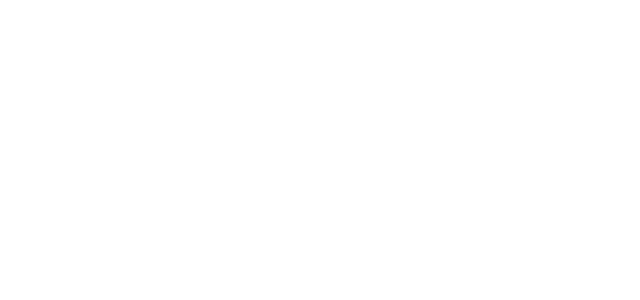
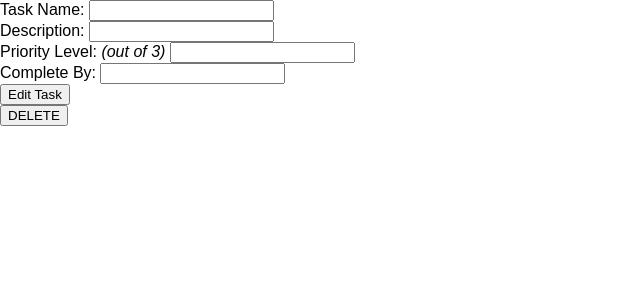
Before and after one commit to danremel/day-plan1, a React (Create React App) app in the folder client/: page /days/1/tasks/1/edit in a window 1280 px wide. Shown: the top 300 px of the page, without its empty margins (0-640 px from the left). Built offline with nearby package versions, Linux system fonts and the light colour scheme; no server answers.

Commit message:
Can now edit and delete tasks. Yesssss.

```diff
--- a/client/src/App.js
+++ b/client/src/App.js
@@ -4,6 +4,7 @@
 import Day from './components/Day';
 import EditDay from './components/EditDay';
 import Task from './components/Task';
+import EditTask from './components/EditTask';
 class App extends Component {
   render() {
     return (
@@ -13,6 +14,7 @@
           <Route exact path="/days/:id" component={Day}/>
           <Route exact path="/days/:id/edit" component={EditDay}/>
           <Route exact path="/days/:dayId/tasks/:id" component={Task}/>
+          <Route exact path="/days/:dayId/tasks/:id/edit" component={EditTask}/>
         </div>
       </Router>
     );
--- a/client/src/components/EditDay.jsx
+++ b/client/src/components/EditDay.jsx
@@ -69,7 +69,6 @@
               <input onChange={this._handleChange}
                 type="text"
                 name="name"
-                placeholder={this._fetchDay}
                 value={this.state.day.name} />
             </div>
             <div>
@@ -77,7 +76,6 @@
               <input onChange={this._handleChange}
                 type="text"
                 name="date"
-                placeholder={this.state.day.name}
                 value={this.state.day.date} />
             </div>
             <button onClick={this._editDay}>Edit Day</button>
--- /dev/null
+++ b/client/src/components/EditTask.jsx
@@ -0,0 +1,125 @@
+import React, { Component } from 'react';
+import axios from 'axios';
+import { Redirect } from 'react-router-dom';
+
+class EditTask extends Component {
+  constructor(){
+    super();
+    this.state = {
+      task: {
+        name: '',
+        description: '',
+        priority_level: undefined,
+        completion_time: '',
+        completed: false
+      },
+      redirect: false
+    }
+  }
+
+  componentWillMount(){
+    const taskId = this.props.match.params.id;
+    this._fetchTask(taskId)
+  }
+
+  _fetchTask = async (taskId) => {
+    try {
+      const { dayId, id } = this.props.match.params;
+      const response = await axios.get(`/api/days/${dayId}/tasks/${id}`)
+      await this.setState({
+        task: response.data
+      })
+    } catch (err) {
+      console.log(err)
+    }
+  }
+
+  _editTask = async (e) => {
+    e.preventDefault();
+    const payload = this.state.task;
+    console.log(payload)
+    const task = this.state.task;
+    const { dayId, id } = this.props.match.params;
+    try {
+      const response = await axios.patch(`/api/days/${dayId}/tasks/${id}`, payload)
+      this.setState({redirect: true})
+      return response.data;
+    } catch (err) {
+      console.log(err)
+    }
+  }
+
+  _deleteTask = async (e) => {
+    const task = this.state.task;
+    const { dayId, id } = this.props.match.params;
+    try {
+      const response = await axios.delete(`/api/days/${dayId}/tasks/${id}`)
+      this.setState({redirect: true})
+    } catch (err) {
+      console.log(err)
+    }
+  }
+
+  _handleChange = (e) => {
+    const newState = {...this.state.task}
+    newState[e.target.name] = e.target.value;
+    this.setState({
+      task: newState
+    })
+  }
+  render() {
+    const { dayId, id } = this.props.match.params;
+    return (
+      <div>
+        {this.state.redirect ?
+        <Redirect to={{pathname:`/days/${dayId}/`}}/>
+        :
+        <div>
+          <form onSubmit={this._editTask}>
+            <div>
+              <label htmlFor="name">Task Name: </label>
+              <input onChange={this._handleChange}
+                type="text"
+                name="name"
+                value={this.state.task.name} />
+            </div>
+            <div>
+              <label htmlFor="description">Description: </label>
+              <input onChange={this._handleChange}
+                type="text"
+                name="description"
+                value={this.state.task.description} />
+            </div>
+            <div>
+              <label htmlFor="priority_level">Priority Level: <em>(out of 3)</em> </label>
+              <input onChange={this._handleChange}
+                type="number"
+                name="priority_level"
+                value={this.state.task.priority_level} />
+            </div>
+            <div>
+              <label htmlFor="completion_time">Complete By: </label>
+              <input onChange={this._handleChange}
+                type="text"
+                name="completion_time"
+                value={this.state.task.completion_time} />
+            </div>
+            {/* <div>
+              <label htmlFor="completed">Complete? </label>
+              <input onChange={this.setState({ completed: !this.state.completed })}
+                type="checkbox"
+                value="completed" />
+            </div> */}
+            <div>
+              <button>Edit Task</button>
+            </div>
+          </form>
+          <button onClick={this._deleteTask}>DELETE</button>
+        </div>
+        }
+      </div>
+    );
+  }
+}
+
+export default EditTask;
--- a/client/src/components/Task.jsx
+++ b/client/src/components/Task.jsx
@@ -1,5 +1,6 @@
 import React, { Component } from 'react';
 import axios from 'axios';
+import { Link } from 'react-router-dom';
 
 class Task extends Component {
   constructor(){
@@ -26,6 +27,9 @@
       <div>
         <h1>{this.state.task.name}</h1>
         <p>{this.state.task.description}</p>
+        <p>Priority level: {this.state.task.priority_level} out of 3</p>
+        <p>To be completed by: {this.state.task.completion_time}</p>
+        <Link to={`/days/${this.props.match.params.dayId}/tasks/${this.props.match.params.id}/edit`} fetchTask={this._fetchTask}>Edit</Link>
       </div>
     );
   }
```
